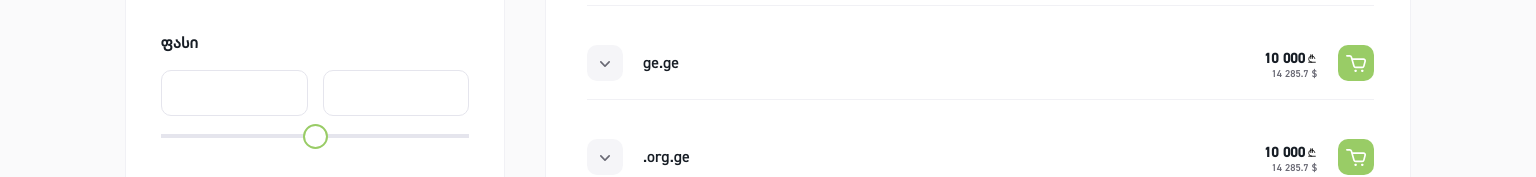
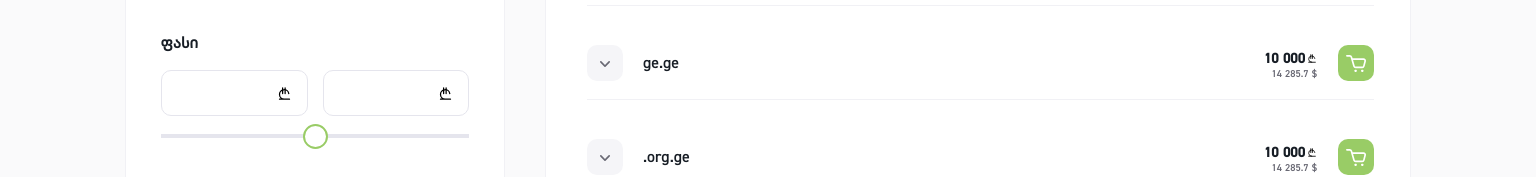
Before and after one commit to achiewe/lemondo-project, a Next.js app: page / in a window 1536 px wide. Shown: the part 568-745 px from the top of the page. Built offline with nearby package versions, Linux system fonts and the light colour scheme.

Commit message:
add input width and style it for desktop design

```diff
--- a/src/app/components/Filter/filter.module.scss
+++ b/src/app/components/Filter/filter.module.scss
@@ -139,6 +139,10 @@
               background-image: url("../../../../public//assets/lari-input.svg");
               background-repeat: no-repeat;
               background-position: right 15px top 15px;
+              @media (min-width: 1024px) {
+                background-position: right 15px left 15px;
+                background-size: 15px 15px;
+              }
 
               .firstInput {
                 width: 115px;
@@ -151,6 +155,13 @@
                 font-size: 16px;
                 line-height: 40px;
                 font-family: "TKTRegular";
+                @media (min-width: 1024px) {
+                  width: 20px;
+                }
+
+                @media (min-width: 1300px) {
+                  width: 100px;
+                }
               }
             }
 
@@ -163,6 +174,10 @@
               background-image: url("../../../../public//assets/lari-input.svg");
               background-repeat: no-repeat;
               background-position: right 15px top 15px;
+              @media (min-width: 1024px) {
+                background-position: right 15px left 15px;
+                background-size: 15px 15px;
+              }
 
               .secondInput {
                 width: 115px;
@@ -175,6 +190,13 @@
                 font-size: 16px;
                 line-height: 40px;
                 font-family: "TKTRegular";
+                @media (min-width: 1024px) {
+                  width: 20px;
+                }
+
+                @media (min-width: 1300px) {
+                  width: 100px;
+                }
               }
             }
           }
```
